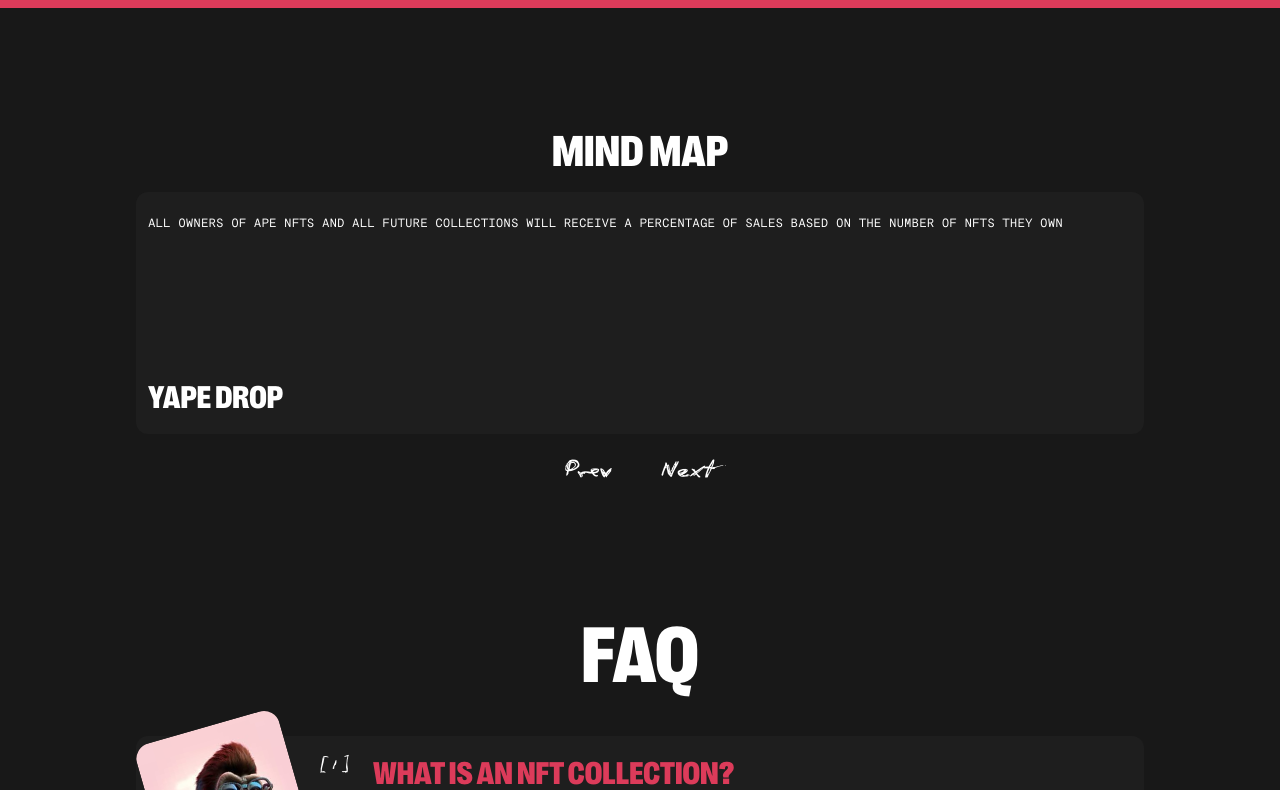
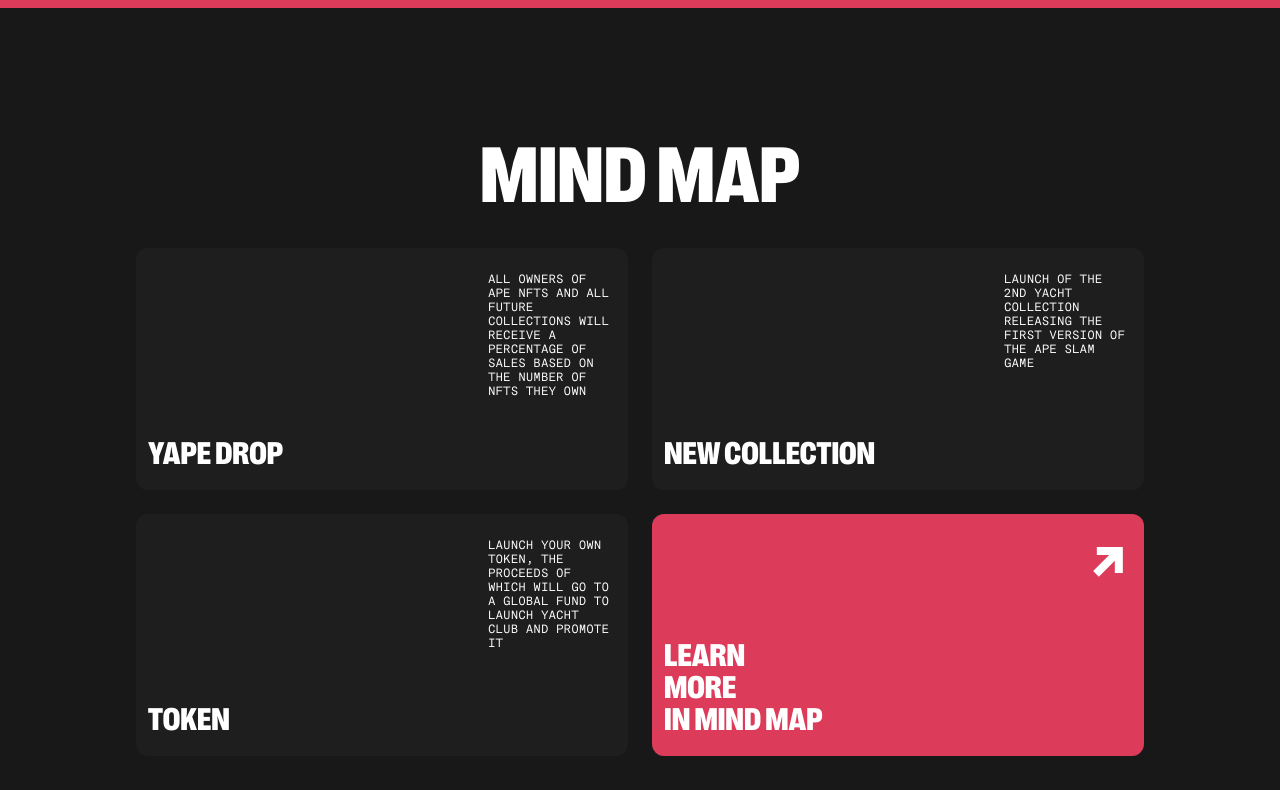
Before and after one commit to Artemon-x58/Ape-NFT, a React (Vite) app: page / in a window 1280 px wide. Shown: the part 1030-1820 px from the top of the page. Built offline with nearby package versions, Linux system fonts and the light colour scheme.

Commit message:
finish mind map tablet

```diff
--- a/src/components/Main/Main.jsx
+++ b/src/components/Main/Main.jsx
@@ -1,12 +1,27 @@
+import { useEffect, useState } from "react";
+import { useMediaQuery } from "../../js/mediaQuery";
 import { About } from "../About/About";
 import { Arts } from "../Arts/Arts";
 import { FaqList } from "../FaqList/FaqList";
 import { Hero } from "../Hero/Hero";
-import { MindMap } from "../MindMap/MindMap";
+import { MindMapSlider } from "../MindMap/MindMapSlider";
+import { MindMapTabletDesktop } from "../MindMap/MindMapTabletDesktop";
 import { Mint } from "../Mint/Mint";
 import { MainStyled, SectionHero, SectionStyled } from "./Main.styled";
 
 export const Main = () => {
+  const [deviceType, setDeviceType] = useState("");
+  const [isMobile, setIsMobile] = useState();
+
+  useMediaQuery(setDeviceType);
+
+  useEffect(() => {
+    if (deviceType === "mobile") {
+      return setIsMobile(true);
+    }
+    setIsMobile(false);
+  }, [deviceType]);
+
   return (
     <MainStyled>
       <SectionHero>
@@ -16,7 +31,7 @@ export const Main = () => {
         <About />
       </SectionStyled>
       <SectionStyled>
-        <MindMap />
+        {isMobile ? <MindMapSlider /> : <MindMapTabletDesktop />}
       </SectionStyled>
       <SectionStyled>
         <FaqList />
--- a/src/components/MindMap/MindMap.styled.jsx
+++ b/src/components/MindMap/MindMap.styled.jsx
@@ -12,9 +12,22 @@ export const MindMapTitle = styled.h2`
   text-transform: uppercase;
   text-align: center;
   color: #fff;
+
+  @media screen and (min-width: 768px) {
+    margin-bottom: 40px;
+
+    font-size: 80px;
+    line-height: 100%;
+  }
 `;
 
-export const MindMapSliderItem = styled.div`
+export const MindMapList = styled.ul`
+  display: grid;
+  grid-template-columns: repeat(2, 1fr); // Две колонки в строке
+  grid-gap: 24px;
+`;
+
+export const MindMapItem = styled.li`
   display: flex;
   flex-direction: column;
   justify-content: space-between;
@@ -25,7 +38,7 @@ export const MindMapSliderItem = styled.div`
   background: #1e1e1e;
 `;
 
-export const MindMapSliderLink = styled.a`
+export const MindMapLink = styled.a`
   display: flex;
   flex-direction: column;
   justify-content: space-between;
@@ -48,10 +61,20 @@ export const MindMapText = styled.p`
   line-height: 117%;
   text-transform: uppercase;
   color: #fff;
+
+  @media screen and (min-width: 768px) {
+    width: 128px;
+    margin-left: auto;
+  }
 `;
 
 export const MindMapSvg = styled.svg`
   width: 24px;
   height: 24px;
   margin-left: auto;
+
+  @media screen and (min-width: 768px) {
+    width: 48px;
+    height: 48px;
+  }
 `;
--- a/src/components/MindMap/MindMap.jsx
+++ b/src/components/MindMap/MindMapSlider.jsx
@@ -3,8 +3,8 @@ import "swiper/css";
 import "swiper/css/pagination";
 import { Container } from "../Container/Container.styled";
 import {
-  MindMapSliderItem,
-  MindMapSliderLink,
+  MindMapItem,
+  MindMapLink,
   MindMapSubtitle,
   MindMapSvg,
   MindMapText,
@@ -13,50 +13,56 @@ import {
 import Icons from "../../img/svg/icons.svg";
 import { SwiperBtns } from "../SwiperBtns/SwiperBtns";
 
-export const MindMap = () => {
+export const MindMapSlider = () => {
   return (
     <Container>
       <MindMapTitle id="mind-map">Mind map</MindMapTitle>
       <Swiper spaceBetween={24} slidesPerView={1}>
         <SwiperSlide>
-          <MindMapSliderItem>
+          <MindMapItem>
             <MindMapText>
               All owners of APE NFTs and all future collections will receive a
               percentage of sales based on the number of NFTs they own
             </MindMapText>
             <MindMapSubtitle>Yape drop</MindMapSubtitle>
-          </MindMapSliderItem>
+          </MindMapItem>
         </SwiperSlide>
         <SwiperSlide>
-          <MindMapSliderItem>
+          <MindMapItem>
             <MindMapText>
               Launch of the 2nd YACHT Collection Releasing the first version of
               the Ape Slam Game
             </MindMapText>
             <MindMapSubtitle>New collection</MindMapSubtitle>
-          </MindMapSliderItem>
+          </MindMapItem>
         </SwiperSlide>
         <SwiperSlide>
-          <MindMapSliderItem>
+          <MindMapItem>
             <MindMapText>
               Launch your own token, the proceeds of which will go to a global
               fund to LAUNCH YACHT CLUB AND PROMOTE it
             </MindMapText>
             <MindMapSubtitle>Token</MindMapSubtitle>
-          </MindMapSliderItem>
+          </MindMapItem>
         </SwiperSlide>
         <SwiperSlide>
-          <MindMapSliderItem style={{ backgroundColor: "#dc3b5a" }}>
-            <MindMapSliderLink
+          <MindMapItem style={{ backgroundColor: "#dc3b5a" }}>
+            <MindMapLink
               href="https://www.linkedin.com/pulse/how-start-nft-collection-walkthrough-guide-brands-creators/"
               target="_blank"
             >
               <MindMapSvg>
                 <use href={`${Icons}#icon-arrow`} />
               </MindMapSvg>
-              <MindMapSubtitle>Learn more in mind map</MindMapSubtitle>
-            </MindMapSliderLink>
-          </MindMapSliderItem>
+              <MindMapSubtitle>
+                Learn
+                <br />
+                more
+                <br />
+                in mind map
+              </MindMapSubtitle>
+            </MindMapLink>
+          </MindMapItem>
         </SwiperSlide>
         <SwiperBtns />
       </Swiper>
--- /dev/null
+++ b/src/components/MindMap/MindMapTabletDesktop.jsx
@@ -0,0 +1,59 @@
+import { Container } from "../Container/Container.styled";
+import {
+  MindMapItem,
+  MindMapLink,
+  MindMapList,
+  MindMapSubtitle,
+  MindMapSvg,
+  MindMapText,
+  MindMapTitle,
+} from "./MindMap.styled";
+import Icons from "../../img/svg/icons.svg";
+
+export const MindMapTabletDesktop = () => {
+  return (
+    <Container>
+      <MindMapTitle>Mind map</MindMapTitle>
+      <MindMapList>
+        <MindMapItem>
+          <MindMapText>
+            All owners of APE NFTs and all future collections will receive a
+            percentage of sales based on the number of NFTs they own
+          </MindMapText>
+          <MindMapSubtitle>YAPE DROP</MindMapSubtitle>
+        </MindMapItem>
+        <MindMapItem>
+          <MindMapText>
+            Launch of the 2nd YACHT Collection Releasing the first version of
+            the Ape Slam Game
+          </MindMapText>
+          <MindMapSubtitle>New Collection</MindMapSubtitle>
+        </MindMapItem>
+        <MindMapItem>
+          <MindMapText>
+            Launch your own token, the proceeds of which will go to a global
+            fund to LAUNCH YACHT CLUB AND PROMOTE it
+          </MindMapText>
+          <MindMapSubtitle>Token</MindMapSubtitle>
+        </MindMapItem>
+        <MindMapItem style={{ backgroundColor: "#dc3b5a" }}>
+          <MindMapLink
+            href="https://www.linkedin.com/pulse/how-start-nft-collection-walkthrough-guide-brands-creators/"
+            target="_blank"
+          >
+            <MindMapSvg>
+              <use href={`${Icons}#icon-arrow`} />
+            </MindMapSvg>
+          </MindMapLink>
+          <MindMapSubtitle>
+            Learn
+            <br />
+            more
+            <br />
+            in mind map
+          </MindMapSubtitle>
+        </MindMapItem>
+      </MindMapList>
+    </Container>
+  );
+};
```
